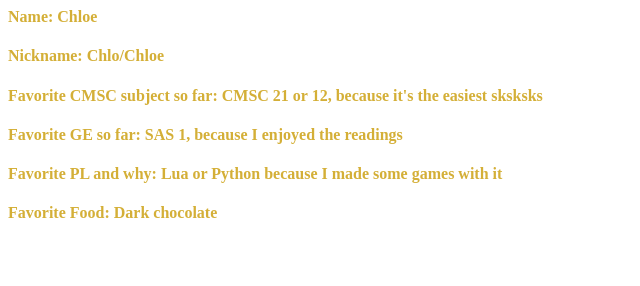
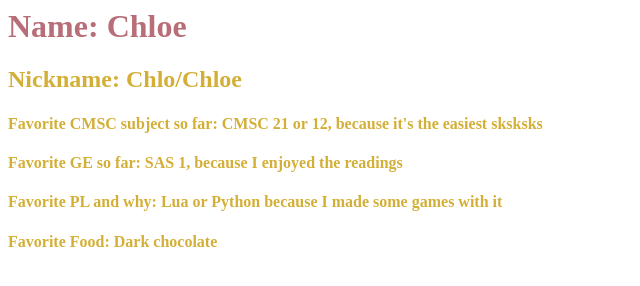
Before and after one commit to klowicy/klowicy.github.io, a plain HTML site: page index.html in a window 1280 px wide. Shown: the whole page, without its empty margins (0-640 px from the left). Drawn offline with Linux system fonts and the light colour scheme.

Commit message:
Added color

```diff
--- a/index.html
+++ b/index.html
@@ -1,8 +1,8 @@
 <html>
 <link rel="stylesheet" type="text/css" href="root.css" />
 <body>
-	<h4> Name: Chloe </h4>
-	<h4> Nickname: Chlo/Chloe </h4>
+	<h1> Name: Chloe </h1>
+	<h2> Nickname: Chlo/Chloe </h2>
 	<h4> Favorite CMSC subject so far: CMSC 21 or 12, because it's the easiest sksksks </h4>
 	<h4> Favorite GE so far: SAS 1, because I enjoyed the readings </h4>
 	<h4> Favorite PL and why: Lua or Python because I made some games with it </h4>
--- a/root.css
+++ b/root.css
@@ -1,4 +1,7 @@
-h4{
+h1{
+	color: #B76E79;
+}
+
+h2, h4{
 	color: #D4AF37;
-	font: "Arial";
 }
```
